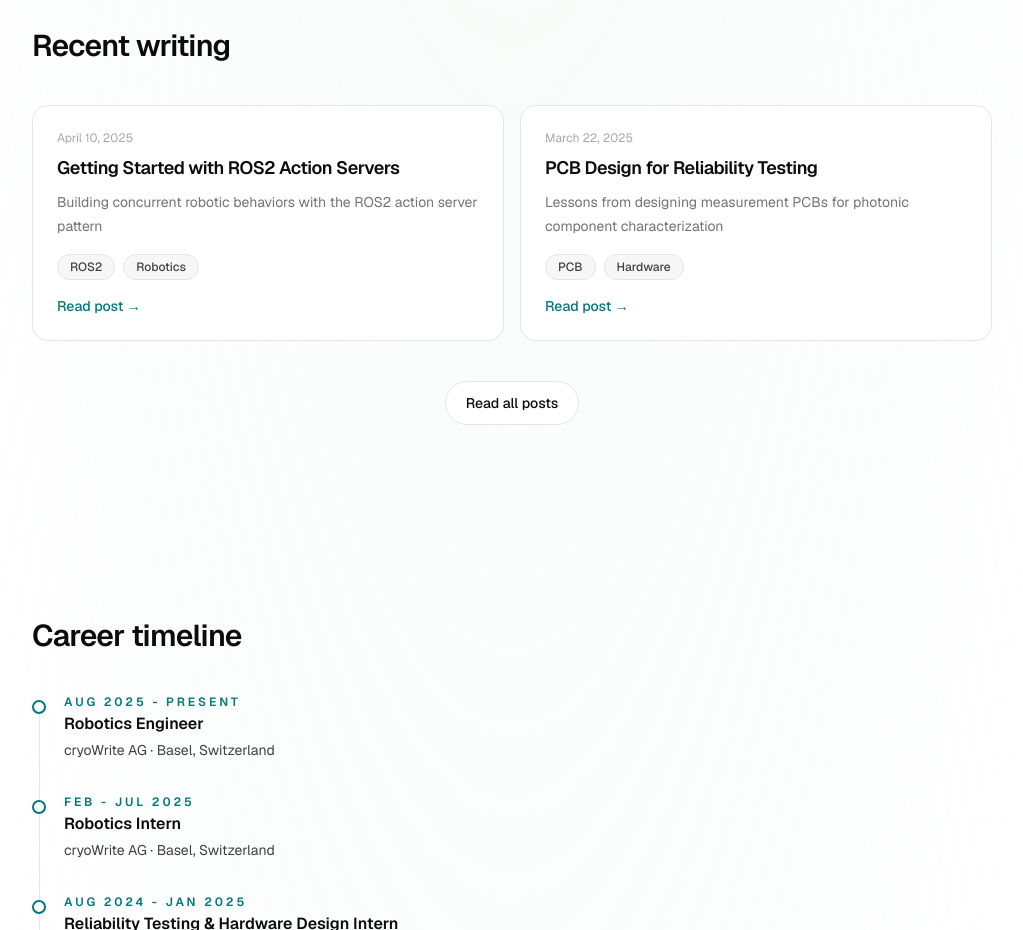
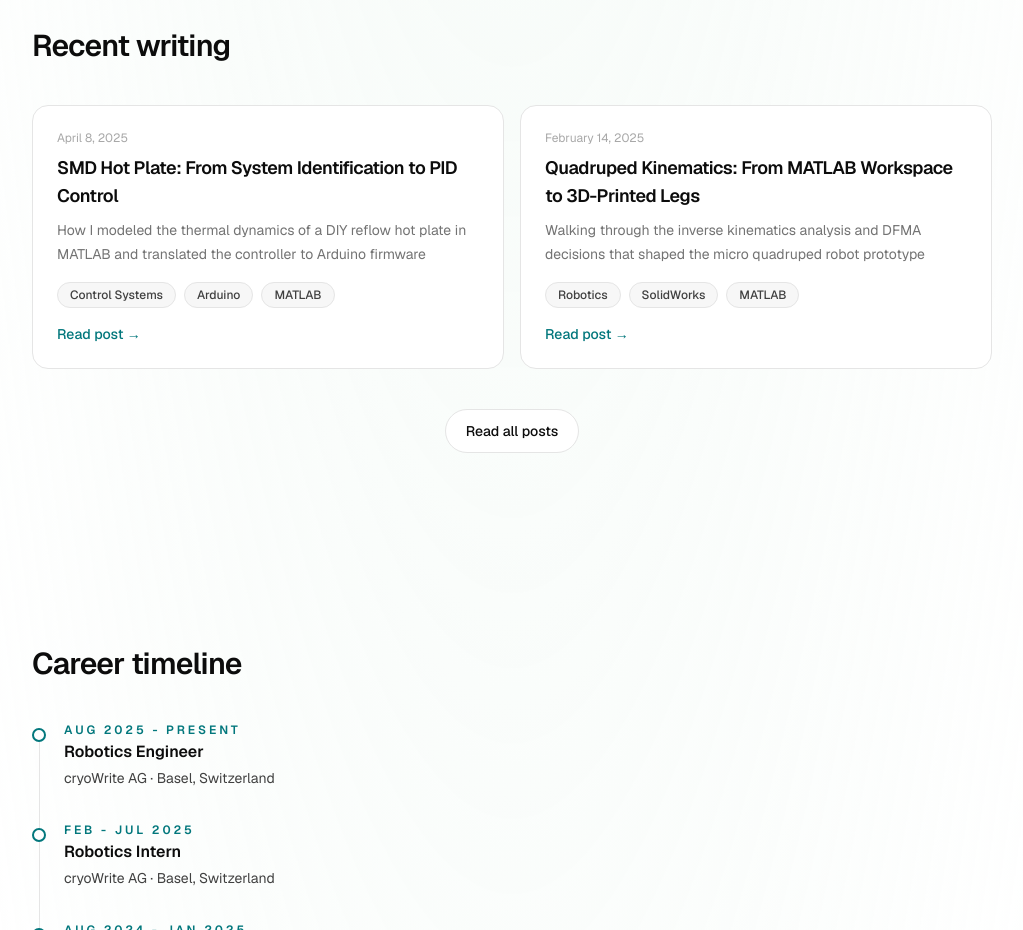
Before and after one commit to leonardoAB1/leonardoachaboiano.com, a Next.js app: page / in a window 1280 px wide. Shown: the part 3680-4610 px from the top of the page, without its empty margins (128-1151 px from the left). Built offline with nearby package versions, Linux system fonts and the light colour scheme.

Commit message:
fix: replace placeholder blog posts with topics from real portfolio projects

```diff
--- a/src/components/home/RecentWriting.tsx
+++ b/src/components/home/RecentWriting.tsx
@@ -27,19 +27,19 @@ interface Post {
 
 const posts: Post[] = [
   {
-    date: "2025-04-10",
-    title: "Getting Started with ROS2 Action Servers",
+    date: "2025-04-08",
+    title: "SMD Hot Plate: From System Identification to PID Control",
     description:
-      "Building concurrent robotic behaviors with the ROS2 action server pattern",
-    tags: ["ROS2", "Robotics"],
+      "How I modeled the thermal dynamics of a DIY reflow hot plate in MATLAB and translated the controller to Arduino firmware",
+    tags: ["Control Systems", "Arduino", "MATLAB"],
     href: "/blog",
   },
   {
-    date: "2025-03-22",
-    title: "PCB Design for Reliability Testing",
+    date: "2025-02-14",
+    title: "Quadruped Kinematics: From MATLAB Workspace to 3D-Printed Legs",
     description:
-      "Lessons from designing measurement PCBs for photonic component characterization",
-    tags: ["PCB", "Hardware"],
+      "Walking through the inverse kinematics analysis and DFMA decisions that shaped the micro quadruped robot prototype",
+    tags: ["Robotics", "SolidWorks", "MATLAB"],
     href: "/blog",
   },
 ];
```
